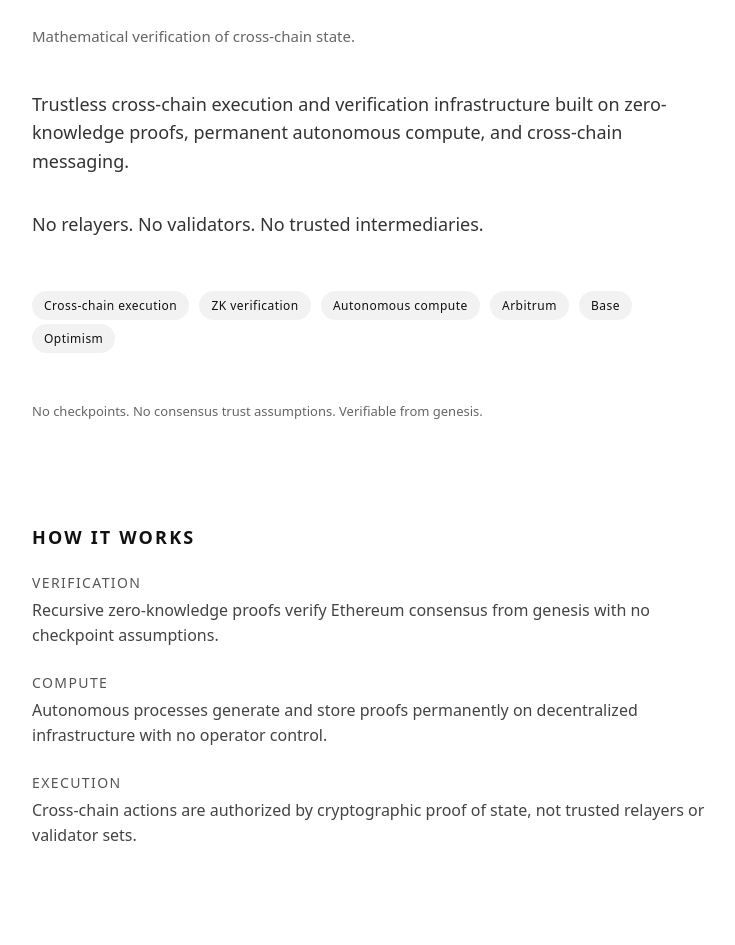
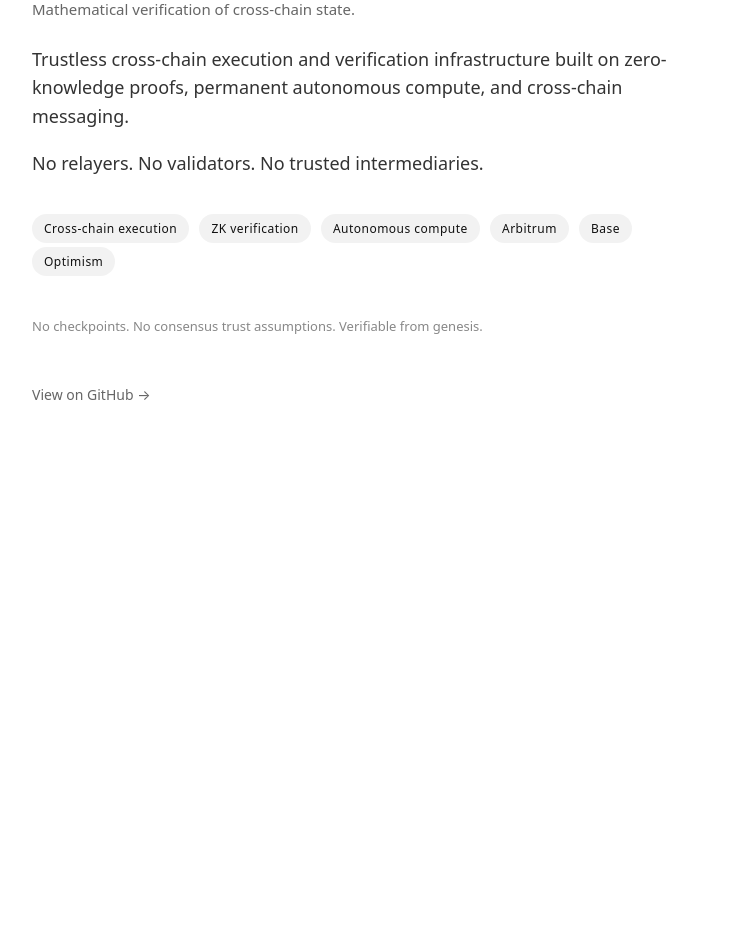
Before and after one commit to k-luecke/paxiom, a plain HTML site: page index.html in a window 1280 px wide. Shown: the part 354-1299 px from the top of the page, without its empty margins (268-1003 px from the left). After the commit the page ends 831 px from the top, so only its background shows below. Drawn offline with Linux system fonts and the light colour scheme.

Commit message:
add dark mode and github link

```diff
--- a/index.html
+++ b/index.html
@@ -4,151 +4,136 @@
 <meta charset="UTF-8">
 <meta name="viewport" content="width=device-width, initial-scale=1.0">
 <title>Paxiom — Proof Over Trust</title>
-
 <style>
+  :root {
+    --bg: #ffffff;
+    --text: #111;
+    --subtle: #333;
+    --muted: #666;
+    --faint: #888;
+    --tag-bg: #f2f2f2;
+    --tag-text: #111;
+    --stroke: black;
+  }
+  @media (prefers-color-scheme: dark) {
+    :root {
+      --bg: #0d0d0d;
+      --text: #eaeaea;
+      --subtle: #ccc;
+      --muted: #999;
+      --faint: #666;
+      --tag-bg: #1a1a1a;
+      --tag-text: #eaeaea;
+      --stroke: white;
+    }
+  }
   body {
     font-family: system-ui, -apple-system, sans-serif;
     max-width: 680px;
     margin: 72px auto;
     padding: 0 24px;
-    color: #111;
-    background: #fff;
-
-    display: flex;
-    flex-direction: column;
-    align-items: flex-start;
+    color: var(--text);
+    background: var(--bg);
   }
-
   .logo {
     width: 88px;
     margin-bottom: 32px;
   }
-
   .eyebrow {
     font-size: 13px;
     letter-spacing: 0.14em;
     text-transform: uppercase;
-    color: #666;
+    color: var(--muted);
     margin-bottom: 20px;
   }
-
   h1 {
     font-size: 40px;
     font-weight: 600;
     letter-spacing: 0.08em;
     margin-bottom: 4px;
+    color: var(--text);
   }
-
   .tagline {
     font-size: 14px;
     letter-spacing: 0.18em;
     text-transform: uppercase;
-    color: #555;
+    color: var(--muted);
     margin-bottom: 12px;
   }
-
   .anchor {
     font-size: 15px;
-    color: #666;
+    color: var(--muted);
     margin-bottom: 24px;
   }
-
   p {
     font-size: 18px;
     line-height: 1.6;
-    color: #333;
+    color: var(--subtle);
     margin-bottom: 16px;
   }
-
   .tags {
     margin-top: 32px;
   }
-
   .tag {
     display: inline-block;
-    background: #f2f2f2;
+    background: var(--tag-bg);
+    color: var(--tag-text);
     padding: 6px 12px;
     border-radius: 20px;
     font-size: 12px;
     margin: 4px 6px 0 0;
     letter-spacing: 0.04em;
   }
-
   .footnote {
-    margin-top: 48px;
+    margin-top: 40px;
     font-size: 13px;
-    color: #666;
+    color: var(--faint);
   }
-
-  .section {
-    margin-top: 72px;
+  .github {
+    display: inline-block;
+    margin-top: 32px;
+    font-size: 14px;
+    text-decoration: none;
+    color: var(--muted);
+    border-bottom: 1px solid transparent;
+    transition: border 0.2s ease, color 0.2s ease;
   }
-
-  .section h2 {
-    font-size: 18px;
-    letter-spacing: 0.12em;
-    text-transform: uppercase;
-    margin-bottom: 24px;
+  .github:hover {
+    color: var(--text);
+    border-bottom: 1px solid var(--text);
   }
-
-  .block {
-    margin-bottom: 24px;
+  .triangle {
+    opacity: 0;
+    animation: fadeIn 0.6s ease forwards;
   }
-
-  .block-title {
-    font-size: 14px;
-    letter-spacing: 0.1em;
-    text-transform: uppercase;
-    color: #555;
-    margin-bottom: 6px;
-  }
-
-  .block p {
-    font-size: 16px;
-    color: #444;
-    margin: 0;
+  .triangle:nth-child(1) { animation-delay: 0.2s; }
+  .triangle:nth-child(2) { animation-delay: 0.4s; }
+  .triangle:nth-child(3) { animation-delay: 0.6s; }
+  .dot { animation-delay: 0.8s; }
+  @keyframes fadeIn {
+    to { opacity: 1; }
   }
 </style>
 </head>
-
 <body>
-
-<!-- LOGO -->
 <svg class="logo" viewBox="0 0 512 512" fill="none">
-  <circle cx="256" cy="256" r="210" stroke="black" stroke-width="16"/>
-  <polygon points="256,100 120,360 392,360" stroke="black" stroke-width="16" fill="none"/>
-  <polygon points="256,180 170,330 342,330" stroke="black" stroke-width="16" fill="none"/>
-  <polygon points="256,240 210,310 302,310" stroke="black" stroke-width="16" fill="none"/>
-  <circle cx="256" cy="275" r="10" fill="black"/>
+  <circle cx="256" cy="256" r="210" stroke="var(--stroke)" stroke-width="16"/>
+  <polygon class="triangle" points="256,100 120,360 392,360" stroke="var(--stroke)" stroke-width="16" fill="none"/>
+  <polygon class="triangle" points="256,180 170,330 342,330" stroke="var(--stroke)" stroke-width="16" fill="none"/>
+  <polygon class="triangle" points="256,240 210,310 302,310" stroke="var(--stroke)" stroke-width="16" fill="none"/>
+  <circle class="triangle dot" cx="256" cy="275" r="10" fill="var(--stroke)"/>
 </svg>
-
-<!-- EYEBROW -->
-<p class="eyebrow">
-A verification primitive for cross-chain systems
-</p>
-
-<!-- TITLE -->
+<p class="eyebrow">A verification primitive for cross-chain systems</p>
 <h1>PAXIOM</h1>
-
-<!-- TAGLINE -->
 <div class="tagline">Proof Over Trust</div>
-
-<!-- ANCHOR -->
-<p class="anchor">
-Mathematical verification of cross-chain state.
-</p>
-
-<!-- DESCRIPTION -->
+<p class="anchor">Mathematical verification of cross-chain state.</p>
 <p>
 Trustless cross-chain execution and verification infrastructure built on zero-knowledge proofs,
 permanent autonomous compute, and cross-chain messaging.
 </p>
-
 <p>
 No relayers. No validators. No trusted intermediaries.
 </p>
-
-<!-- TAGS -->
 <div class="tags">
   <span class="tag">Cross-chain execution</span>
   <span class="tag">ZK verification</span>
@@ -157,37 +142,11 @@ No relayers. No validators. No trusted intermediaries.
   <span class="tag">Base</span>
   <span class="tag">Optimism</span>
 </div>
-
-<!-- FOOTNOTE -->
 <p class="footnote">
 No checkpoints. No consensus trust assumptions. Verifiable from genesis.
 </p>
-
-<!-- HOW IT WORKS -->
-<div class="section">
-  <h2>How It Works</h2>
-
-  <div class="block">
-    <div class="block-title">Verification</div>
-    <p>
-      Recursive zero-knowledge proofs verify Ethereum consensus from genesis with no checkpoint assumptions.
-    </p>
-  </div>
-
-  <div class="block">
-    <div class="block-title">Compute</div>
-    <p>
-      Autonomous processes generate and store proofs permanently on decentralized infrastructure with no operator control.
-    </p>
-  </div>
-
-  <div class="block">
-    <div class="block-title">Execution</div>
-    <p>
-      Cross-chain actions are authorized by cryptographic proof of state, not trusted relayers or validator sets.
-    </p>
-  </div>
-</div>
-
+<a class="github" href="https://github.com/k-luecke/paxiom" target="_blank">
+  View on GitHub →
+</a>
 </body>
 </html>
```
